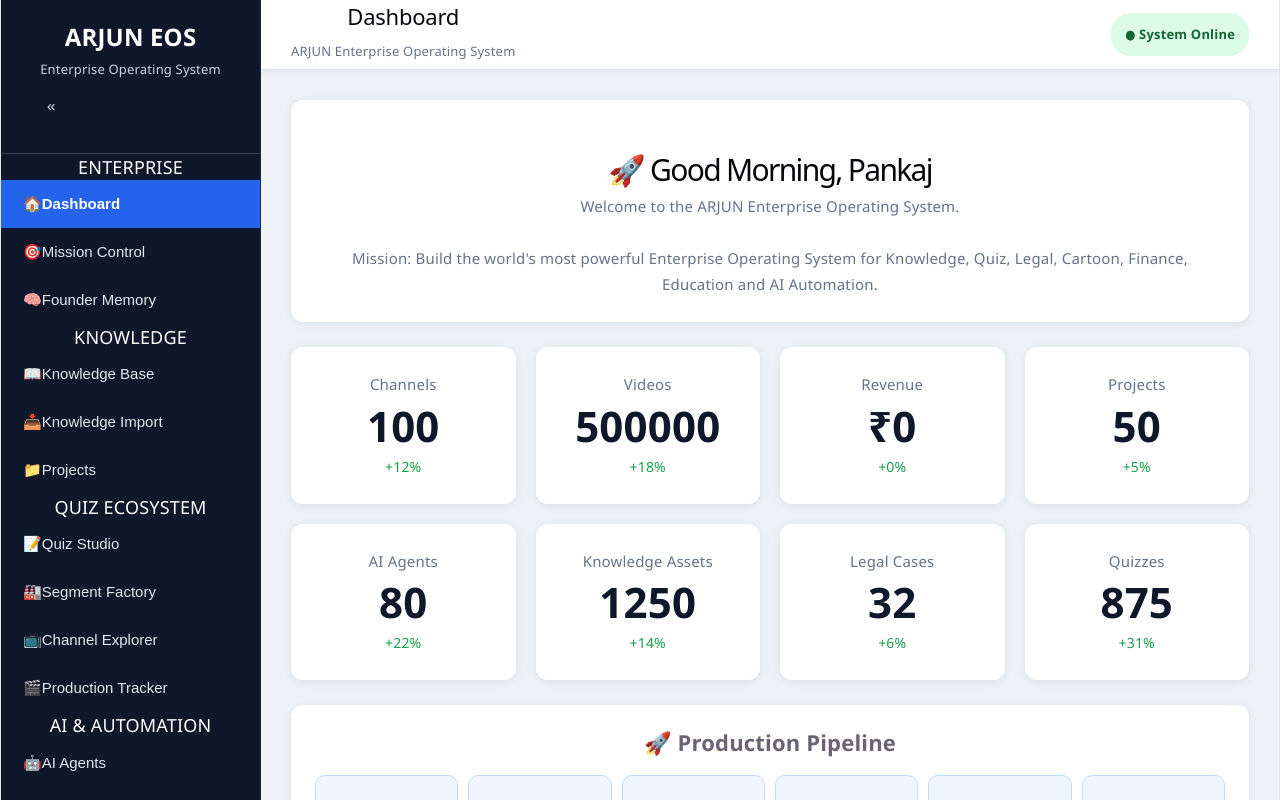
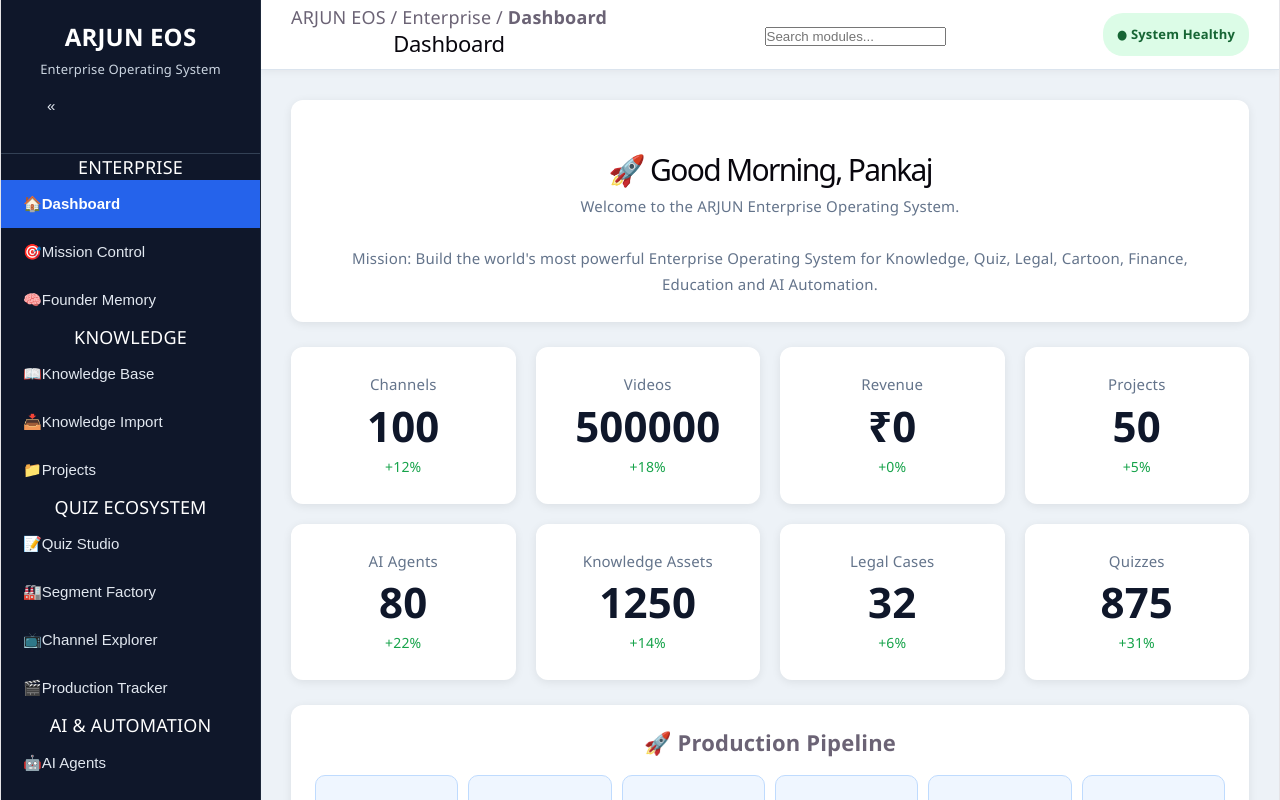
Before and after one commit to pankajnandlalsharma-afk/arjun-eos, a React (Vite) app: page / in a window 1280 px wide. Built offline with nearby package versions, Linux system fonts and the light colour scheme.

Commit message:
feat(shell): redesign enterprise top bar

```diff
--- a/src/layouts/TopBar.jsx
+++ b/src/layouts/TopBar.jsx
@@ -1,41 +1,69 @@
 import React from "react";
 
-export default function TopBar({ currentPage }) {
 const pageTitles = {
     dashboard: "Dashboard",
-        aiagents: "AI Agents",
-        segments: "Segment Factory",
+    ai: "AI Agents",
+    segment: "Segment Factory",
     channels: "Channel Explorer",
     production: "Production Tracker",
     prompts: "Prompt Library",
-        sop: "SOP Library",
+    sops: "SOP Library",
     knowledge: "Knowledge Base",
-        knowledgeimport: "Knowledge Import",
+    "knowledge-import": "Knowledge Import",
     projects: "Projects",
     mission: "Mission Control",
-        legalstudio: "Legal Studio",
-        quizstudio: "Quiz Studio"
+    legal: "Legal Studio",
+    quiz: "Quiz Studio",
+    founderMemory: "Founder Memory"
 };
 
+export default function TopBar({ currentPage }) {
+
+    const title = pageTitles[currentPage] || "Dashboard";
+
     return (
+
         <header className="topbar">
 
             <div className="topbar-left">
-                <h2>{pageTitles[currentPage]}</h2>
 
-                <p>
-                    ARJUN Enterprise Operating System
-                </p>
+                <div className="breadcrumb">
+
+                    ARJUN EOS
+                    <span className="separator"> / </span>
+
+                    Enterprise
+                    <span className="separator"> / </span>
+
+                    <strong>{title}</strong>
+
+                </div>
+
+                <h2>{title}</h2>
+
+            </div>
+
+            <div className="topbar-center">
+
+                <input
+                    className="enterprise-search"
+                    placeholder="Search modules..."
+                />
+
             </div>
 
             <div className="topbar-right">
 
-                <div className="status">
-                    ● System Online
+                <div className="status online">
+
+                    ● System Healthy
+
                 </div>
 
             </div>
 
         </header>
+
     );
+
 }
```
Lines whose indentation alone changed are shown as unchanged.
